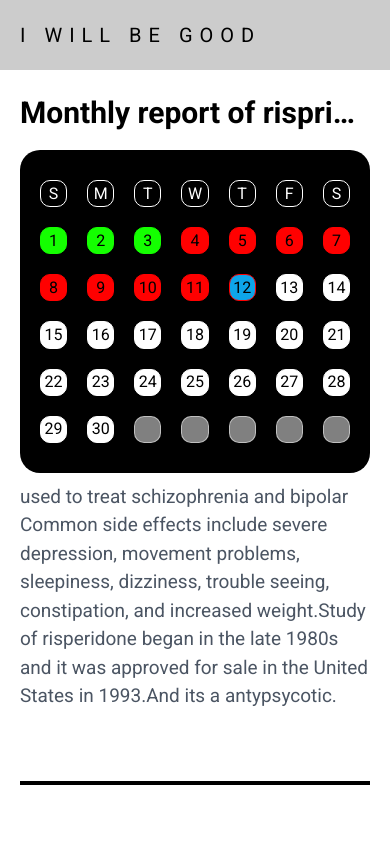
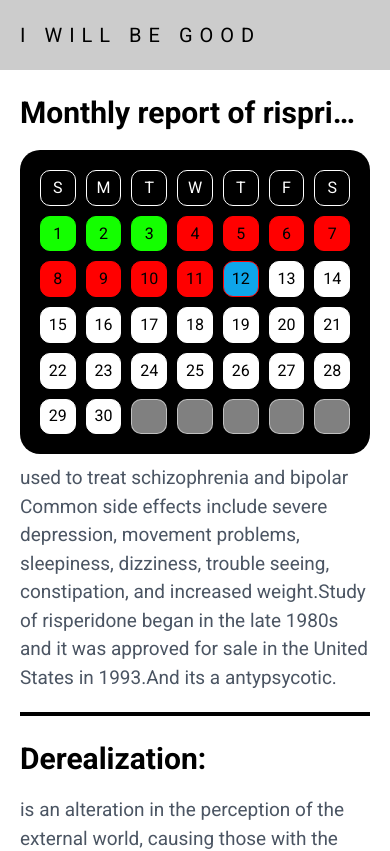
Before and after one commit to MohamadMahdi-Tasha/i-will-be-good-web, a Next.js app: page /medication/risperidone in a window 390 px wide. Shown: the top 851 px of the page. Built offline with nearby package versions, Linux system fonts and the light colour scheme.

Commit message:
added mqs of last commit

```diff
--- a/app/index.css
+++ b/app/index.css
@@ -18,7 +18,7 @@
 .inner-paragraph {@apply text-white/80 font-normal text-[16px] block;}
 .paragraph {@apply text-gray-600 font-normal text-[19px] block;}
 .inner-title {@apply text-white font-normal text-[18px] truncate block;}
-.section-divider {@apply my-[70px] border-black border-[2px];}
+.section-divider {@apply lg:my-[70px] my-[20px] border-black border-[2px];}
 .calender-week-days {@apply aspect-square text-[16px] font-normal flex justify-center items-center border border-white bg-black rounded-[10px] text-white;}
 .calender-month-days {@apply aspect-square text-black text-[16px] font-normal flex justify-center items-center rounded-[10px] border;}
 .calender-month-days.not-done:not(.today) {@apply bg-[#F00] border-[#F00];}
--- a/app/medication/risperidone/page.tsx
+++ b/app/medication/risperidone/page.tsx
@@ -13,7 +13,7 @@ export default function RispridonePage():ReactNode {
             <section>
                 <main>
                     <h2 className={'title'}>Monthly report of rispridone:</h2>
-                    <div className={'grid sm:grid-cols-2 sm:gap-[20px] gap-[10px]'}>
+                    <div className={'grid lg:grid-cols-2 lg:gap-[20px] gap-[10px]'}>
                         <CalenderComponent doneDaysArray={[1,2,3]} />
                         <p className={'paragraph'}>used to treat schizophrenia and bipolar Common side effects include severe depression, movement problems, sleepiness, dizziness, trouble seeing, constipation, and increased weight.Study of risperidone began in the late 1980s and it was approved for sale in the United States in 1993.And its a antypsycotic.</p>
                     </div>
--- a/component/calender/calenderComponent.tsx
+++ b/component/calender/calenderComponent.tsx
@@ -42,8 +42,8 @@ export default function CalenderComponent({doneDaysArray}:propsType):ReactNode {
 
     // Returning JSX
     return (
-        <div className={'bg-black rounded-[20px] py-[30px] px-[20px]'}>
-            <div className={'grid grid-cols-7 gap-[20px] mb-[20px]'}>
+        <div className={'bg-black rounded-[20px] lg:gap-[20px] gap-[10px] lg:py-[30px] py-[20px] px-[20px]'}>
+            <div className={'grid grid-cols-7 lg:gap-[20px] gap-[10px] lg:mb-[20px] mb-[10px]'}>
                 <div className={'calender-week-days'}>S</div>
                 <div className={'calender-week-days'}>M</div>
                 <div className={'calender-week-days'}>T</div>
@@ -52,7 +52,7 @@ export default function CalenderComponent({doneDaysArray}:propsType):ReactNode {
                 <div className={'calender-week-days'}>F</div>
                 <div className={'calender-week-days'}>S</div>
             </div>
-            <div className={'grid grid-cols-7 gap-[20px]'}>
+            <div className={'grid grid-cols-7 lg:gap-[20px] gap-[10px]'}>
                 {
                     [...Array(countOfBeforeToday)].map((item, index:number) => (
                         <div key={index} className={'calender-month-days disabled'} />
```
